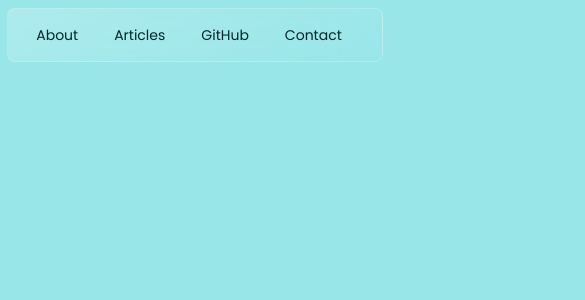
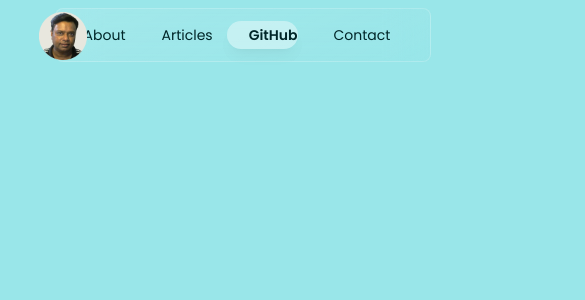
Before and after one commit to iuixd/iuixd.github.io, a React (Vite) app: page /github in a window 390 px wide. Shown: the top 300 px of the page, 585 px wide, since content can reach past the window. Built offline with nearby package versions, Linux system fonts and the light colour scheme.

Commit message:
Fixed responsive Mobile  issues

```diff
--- a/src/components/GitHub.jsx
+++ b/src/components/GitHub.jsx
@@ -1,28 +1,37 @@
-import React from 'react'
-import { motion } from 'framer-motion';
-import { Link } from 'react-router-dom';
+import React from "react";
+import { motion } from "framer-motion";
+import { Link } from "react-router-dom";
 import Navbar from "../components/Navbar";
-import myPhoto from '../assets/myPhoto.png';
-import thumbnailCBM from '../assets/thumbnailCBM.png';
-import Consultant from '../assets/Consultant.svg';
+import myPhoto from "../assets/myPhoto.png";
+import thumbnailCBM from "../assets/thumbnailCBM.png";
+import Consultant from "../assets/Consultant.svg";
 
 const GitHub = () => {
-
   return (
     <>
-      <div className="fixed h-[74px] z-2 top-0 self-auto w-full bg-turquoise-500 opacity-0"
-                x-bind:class="{'bg-turquoise-500 opacity-0': !scrolledFromTop, 'bg-turquoise-500 opacity-50': scrolledFromTop}" x-transition="true"></div>
+          <div
+            data-page-name="about"
+            x-data="{ pageName: $root.dataset.pageName }"
+            x-init="$store.page.name = pageName"
+            className="fixed h-[74px] z-2 top-0 self-auto w-full bg-turquoise-500 opacity-0"
+            x-bind:class="{'bg-turquoise-500 opacity-0': !scrolledFromTop, 'bg-turquoise-500 opacity-50': scrolledFromTop}"
+            x-transition="true"
+          ></div>
 
-      <div className="flex flex-col items-center relative transition-all duration-200 ease-in-out">
-
-        <div className="text-white flex flex-col self-auto w-[1024px] h-auto static">
-          <Link to="/" className="mx-24 mt-[12px] self-start relative z-101">
-            <img src={myPhoto} className="w-12 h-12" alt="Srikumar's Photo" x-transition="true"/>
-          </Link>
-        </div>
-      </div>
+          <div className="relative flex flex-col items-center">
+            <div className="static flex flex-col self-auto min-[240px]:w-full md:w-[1024px] h-auto text-white ">
+              <Link to="/" className="min-[240px]:mx-[10%] md:mx-0 mt-[12px] self-start relative z-101">
+                <img
+                  src={myPhoto}
+                  className="w-12 h-12"
+                  alt="Srikumar's Photo"
+                  x-transition="true"
+                />
+              </Link>
+            </div>
+          </div>
     </>
   );
-}
+};
 
-export default GitHub
+export default GitHub;
--- a/src/components/Home.jsx
+++ b/src/components/Home.jsx
@@ -14,7 +14,11 @@ function Home() {
 
         <VideoBg />
 
-        <div className="body-wrapper">
+        <div className="body-wrapper"
+          data-page-name="home"
+          x-data="{ pageName: $root.dataset.pageName }"
+          x-init="$store.page.name = pageName"
+        >
           <div className="body-container">
 
             <HeroSection />
--- a/src/components/Navbar.jsx
+++ b/src/components/Navbar.jsx
@@ -16,10 +16,10 @@ const Navbar = () => {
   const springOpacity = useSpring(opacity, { stiffness: 400, damping: 30 });
 
   const navItems = [
-    { label: 'About', path: '/srikumar/about' },
-    { label: 'Articles', path: '/srikumar/articles' },
-    { label: 'GitHub', path: '/srikumar/github' },
-    { label: 'Contact', path: '/srikumar/contact' },
+    { label: 'About', path: '/about' },
+    { label: 'Articles', path: '/articles' },
+    { label: 'GitHub', path: '/github' },
+    { label: 'Contact', path: '/contact' },
   ];
 
   const calculatePosition = (el) => {
@@ -79,7 +79,16 @@ const Navbar = () => {
 
   return (
     <nav
-      className="fixed z-100 top-0 w-full"
+      className="nav-container transition-all duration-300 ease-in-out"
+      x-data="{ scrolledFromTop: false }"
+      x-init="
+        window.addEventListener('scroll', () => {
+          scrolledFromTop = window.scrollY > 180;
+        });
+      "
+      x-bind:class="$store.page.name === 'home' ?
+        (scrolledFromTop ? 'min-[240px]:pl-[96px]' : 'md:pl-auto') : 'min-[240px]:pl-[96px]'"
+      x-transition
       role="navigation"
       aria-label="Main navigation"
       aria-labelledby="main-navigation-label"
@@ -87,12 +96,12 @@ const Navbar = () => {
       <h2 id="main-navigation-label" className="sr-only">
         Primary navigation
       </h2>
-      <div className="flex justify-center items-center mt-2 mb-2">
+      <div className="nav-wrapper">
         <ul
           ref={navRef}
           onMouseLeave={handleMouseLeave}
           role="menubar"
-          className="relative flex items-center px-4 rounded-[8px] font-medium border border-[rgba(255,255,255,0.20)] bg-[linear-gradient(153deg,_rgba(255,_255,_255,_0.20)_0%,_rgba(255,_255,_255,_0.00)_100%)] backdrop-filter backdrop-blur-[21px]"
+          className="nav-menubar"
             x-bind:class="{'bg-[linear-gradient(153deg,_rgba(255,_255,_255,_0.10)_0%,_rgba(255,_255,_255,_0.00)_100%)]': !scrolledFromTop, 'bg-[linear-gradient(153deg,_rgba(255,_255,_255,_0.50)_0%,_rgba(255,_255,_255,_0.00)_100%)]': scrolledFromTop}" x-transition
         >
           {navItems.map((item) => (
@@ -101,7 +110,7 @@ const Navbar = () => {
               ref={(el) => (itemRefs.current[item.path] = el)}
               onMouseEnter={handleMouseEnter}
               onMouseLeave={handleMouseLeave}
-              className="relative z-100 mr-3 px-3 py-4 text-sm font-normal cursor-pointer transition-all duration-300"
+              className="nav-menuitem"
             >
               <Link
                 to={item.path}
--- a/src/components/SocialLinks.jsx
+++ b/src/components/SocialLinks.jsx
@@ -25,8 +25,8 @@ const socials = [
         className="h-5 w-5 fill-white group-hover:fill-turquoise-800"
       >
         <path
-          fill-rule="evenodd"
-          clip-rule="evenodd"
+          fillRule="evenodd"
+          clipRule="evenodd"
           d="M13.601 2.326A7.85 7.85 0 0 0 7.994 0C3.627 0 .068 3.558.064 7.926c0 1.399.366 2.76 1.057 3.965L0 16l4.204-1.102a7.9 7.9 0 0 0 3.79.965h.004c4.368 0 7.926-3.558 7.93-7.93A7.9 7.9 0 0 0 13.6 2.326zM7.994 14.521a6.6 6.6 0 0 1-3.356-.92l-.24-.144-2.494.654.666-2.433-.156-.251a6.56 6.56 0 0 1-1.007-3.505c0-3.626 2.957-6.584 6.591-6.584a6.56 6.56 0 0 1 4.66 1.931 6.56 6.56 0 0 1 1.928 4.66c-.004 3.639-2.961 6.592-6.592 6.592m3.615-4.934c-.197-.099-1.17-.578-1.353-.646-.182-.065-.315-.099-.445.099-.133.197-.513.646-.627.775-.114.133-.232.148-.43.05-.197-.1-.836-.308-1.592-.985-.59-.525-.985-1.175-1.103-1.372-.114-.198-.011-.304.088-.403.087-.088.197-.232.296-.346.1-.114.133-.198.198-.33.065-.134.034-.248-.015-.347-.05-.099-.445-1.076-.612-1.47-.16-.389-.323-.335-.445-.34-.114-.007-.247-.007-.38-.007a.73.73 0 0 0-.529.247c-.182.198-.691.677-.691 1.654s.71 1.916.81 2.049c.098.133 1.394 2.132 3.383 2.992.47.205.84.326 1.129.418.475.152.904.129 1.246.08.38-.058 1.171-.48 1.338-.943.164-.464.164-.86.114-.943-.049-.084-.182-.133-.38-.232"
         />
       </svg>
@@ -63,7 +63,7 @@ const socials = [
 const SocialLinks = () => {
   return (
     <>
-      <div className="min-[360px]:mx-[2rem] md:mx-24 lg:mx-24 lg:mx-24 mt-6 flex gap-6">
+      <div className="social-link">
         {socials.map(({ label, href, svg }) => (
           <motion.a
             key={label}
--- a/src/components/Work.jsx
+++ b/src/components/Work.jsx
@@ -114,7 +114,7 @@ const jobs = [
 
 const Work = () => (
   <div className="work-section">
-    <div className="min-[360px]:w-fit sm:w-fit md:w-fit lg:w-auto">
+    <div className="min-[400px]:w-fit sm:w-fit md:w-fit lg:w-auto">
       <h2 className="work-header">
         <svg
           className="h-5 w-5 mr-2 fill-turquoise-800 group-hover:fill-turquoise-500 transition"
@@ -136,7 +136,7 @@ const Work = () => (
                 alt={alt}
               />
             </div>
-            <div className="sm:text-[14px] md:text-[14px] lg:text-[12px] min-[360px]:w-[200px] sm:w-[250px] md:w-[250px] lg:w-[194px]">
+            <div className="sm:text-[14px] md:text-[14px] lg:text-[12px] min-[400px]:w-[200px] sm:w-[250px] md:w-[250px] lg:w-[194px]">
               <p className="font-semibold">{companyName}</p>
               <p className="text-turquoise-800">{designation}</p>
             </div>
--- a/src/styles/utilities.css
+++ b/src/styles/utilities.css
@@ -15,11 +15,11 @@
   }
 
   .card-content {
-    @apply min-[360px]:text-[0.9rem] sm:text-[0.9rem] md:text-[0.9rem] xl:text-[1rem] text-turquoise-800;
+    @apply min-[400px]:text-[0.9rem] sm:text-[0.9rem] md:text-[0.9rem] xl:text-[1rem] text-turquoise-800;
   }
 
   .card-content-title {
-    @apply min-[360px]:text-[0.9rem] sm:text-[1rem] md:text-[1rem] xl:text-[1.1rem] font-semibold leading-tight;
+    @apply min-[400px]:text-[0.9rem] sm:text-[1rem] md:text-[1rem] xl:text-[1.1rem] font-semibold leading-tight;
   }
 
   .video-play-btn {
@@ -36,6 +36,22 @@
   }
 
    /* === Composed Utility Classes Using Base Components === */
+
+   .nav-container {
+    @apply fixed z-100 top-0 w-full;
+   }
+
+   .nav-wrapper {
+    @apply flex justify-center items-center mt-2 mb-2;
+   }
+
+   .nav-menubar {
+    @apply relative flex items-center px-4 rounded-[8px] font-medium border border-[rgba(255,255,255,0.20)] bg-[linear-gradient(153deg,_rgba(255,_255,_255,_0.20)_0%,_rgba(255,_255,_255,_0.00)_100%)] backdrop-filter backdrop-blur-[21px];
+   }
+
+   .nav-menuitem {
+    @apply relative z-100 mr-3 px-3 py-4 text-sm font-normal cursor-pointer transition-all duration-300;
+   }
 
   .card-badge-gray {
     @apply bg-gray-200 text-gray-800 ring-gray-700/20;
@@ -74,14 +90,17 @@
   }
 
   .card-wrapper {
-    @apply relative flex flex-row w-full min-[360px]:px-4 sm:px-4 lg:px-4 xl:px-8 py-2 rounded-lg overflow-hidden text-turquoise-900 cursor-default
+    @apply relative flex min-[240px]:flex-col md:flex-row w-full min-[400px]:px-4 sm:px-4 lg:px-4 xl:px-8 py-2 rounded-lg overflow-hidden text-turquoise-900 cursor-default
           before:content-[''] before:absolute before:top-0 before:left-0 before:h-full before:w-0
           before:bg-turquoise-300 before:transition-all before:duration-300 before:ease-in-out
           hover:before:w-[calc(100%+1rem)];
   }
+  .card-thumbnail-wrapper {
+    @apply relative flex flex-col items-center justify-center mt-3 min-[240px]:mr-0 sm:mr-8 md:mr-8 lg:mr-4 xl:mr-8 p-2 w-fit h-fit rounded-lg bg-white/20 group-hover:bg-turquoise-300;
+  }
 
   .card-content-wrapper {
-    @apply w-350 text-turquoise-900 opacity-90 group-hover:opacity-100 transition;
+    @apply min-[240px]:w-[100%] md:w-350 text-turquoise-900 opacity-90 group-hover:opacity-100 transition;
   }
 
   .card-content-date {
@@ -100,8 +119,12 @@
     @apply py-4;
   }
 
+  .photo-link {
+    @apply relative z-100 self-start min-[240px]:mx-[10%] md:mx-24 lg:mx-24 transition-all duration-600 ease-in-out;
+  }
+
   .social-link {
-    @apply relative z-100 self-start min-[360px]:mx-[2rem] md:mx-24 lg:mx-24 transition-all duration-600 ease-in-out;
+    @apply min-[240px]:mx-[10%] md:mx-24 lg:mx-24 lg:mx-24 mt-6 flex gap-6;
   }
 
   .body-wrapper {
@@ -109,15 +132,15 @@
   }
 
   .body-container {
-    @apply static flex flex-col pt-40 min-[360px]:w-full md:w-full lg:w-[1000px] xl:w-[1200px] text-white;
+    @apply static flex flex-col pt-40 min-[400px]:w-full md:w-full lg:w-[1000px] xl:w-[1200px] text-white;
   }
 
   .cert-wrapper {
-    @apply mb-14;
+    @apply min-[240px]:w-[90%] md:w-auto mb-14;
   }
 
   .project-work-wrapper {
-    @apply flex min-[360px]:flex-col sm:flex-col md:flex-col lg:flex-row w-full px-8 sm:items-center md:items-center sm:content-center md:content-center lg:items-start lg:content-normal;
+    @apply flex min-[400px]:flex-col sm:flex-col md:flex-col lg:flex-row w-full px-8 sm:items-center md:items-center sm:content-center md:content-center lg:items-start lg:content-normal;
   }
 
   .content-wrapper {
@@ -125,23 +148,19 @@
   }
 
   .hero-heading {
-      @apply min-[360px]:mx-[2rem] md:mx-24 lg:mx-24 lg:mx-24 min-[320px]:w-[26rem] md:w-[620px] lg:w-[750px] xl:w-[950px] px-0 py-4 min-[360px]:text-[1.6rem] sm:text-[2rem] md:text-[2rem] lg:text-[2.8rem] xl:text-[3.2rem] font-medium leading-[1.1em] text-shadow-lg;
+      @apply min-[240px]:mx-[10%] md:mx-24 lg:mx-24 lg:mx-24 min-[240px]:w-[80%] md:w-[620px] lg:w-[750px] xl:w-[950px] px-0 py-4 min-[240px]:text-[1.6rem] sm:text-[2rem] md:text-[2rem] lg:text-[2.8rem] xl:text-[3.2rem] font-medium leading-[1.1em] text-shadow-lg;
   }
 
   .hero-paragraph {
-      @apply min-[360px]:mx-[2rem] md:mx-24 lg:mx-24 lg:mx-24 min-[320px]:w-[26rem] md:w-[620px] lg:w-[750px] xl:w-[950px] px-0 py-4 font-normal sm:text-[1rem] md:text-[1.2rem] lg:text-[1.3rem] xl:text-[1.5rem] text-shadow-lg;
+      @apply min-[240px]:mx-[10%] md:mx-24 lg:mx-24 lg:mx-24 min-[240px]:w-[80%] md:w-[620px] lg:w-[750px] xl:w-[950px] px-0 py-4 font-normal sm:text-[1rem] md:text-[1.2rem] lg:text-[1.3rem] xl:text-[1.5rem] text-shadow-lg;
   }
 
   .hero-paragraph-link {
       @apply text-turquoise-900 underline hover:no-underline;
   }
 
-  .card-thumbnail-wrapper {
-    @apply relative flex flex-col items-center justify-center mt-3 min-[360px]:mr-8 sm:mr-8 md:mr-8 lg:mr-4 xl:mr-8 p-2 w-fit h-fit rounded-lg bg-white/20 group-hover:bg-turquoise-300;
-  }
-
   .work-section {
-    @apply flex flex-col size-[45%] min-[360px]:size-full sm:size-full md:size-fit sm:mt-10 md:mt-10 lg:mt-0 min-[360px]:p-6  sm:p-10 md:p-10 lg:p-6 rounded-lg border border-white/40;
+    @apply flex flex-col size-[45%] min-[400px]:size-full sm:size-full md:size-fit sm:mt-10 md:mt-10 lg:mt-0 min-[400px]:p-6  sm:p-10 md:p-10 lg:p-6 rounded-lg border border-white/40;
   }
 
   .work-header {
@@ -157,7 +176,7 @@
   }
 
   .work-duration {
-    @apply mt-1 min-[360px]:w-[146px] sm:w-[200px] md:w-[200px] lg:w-[134px] text-right min-[360px]:text-[12px] sm:text-[14px] md:text-[14px] lg:text-[11px] leading-tight text-turquoise-800 align-text-bottom;
+    @apply mt-1 min-[400px]:w-[146px] sm:w-[200px] md:w-[200px] lg:w-[134px] text-right min-[400px]:text-[12px] sm:text-[14px] md:text-[14px] lg:text-[11px] leading-tight text-turquoise-800 align-text-bottom;
   }
 
   .footer {
```
Also changed, not shown: index.html (+8 -2 lines), src/components/About.jsx (+28 -19 lines), src/components/Articles.jsx (+28 -18 lines), src/components/Contact.jsx (+28 -19 lines), src/components/HeroSection.jsx (+6 -4 lines), src/components/ProjectCard.jsx (+23 -23 lines).
